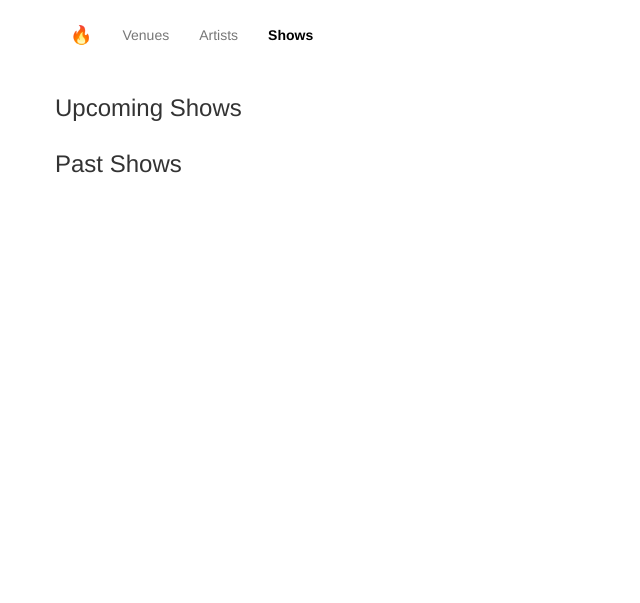
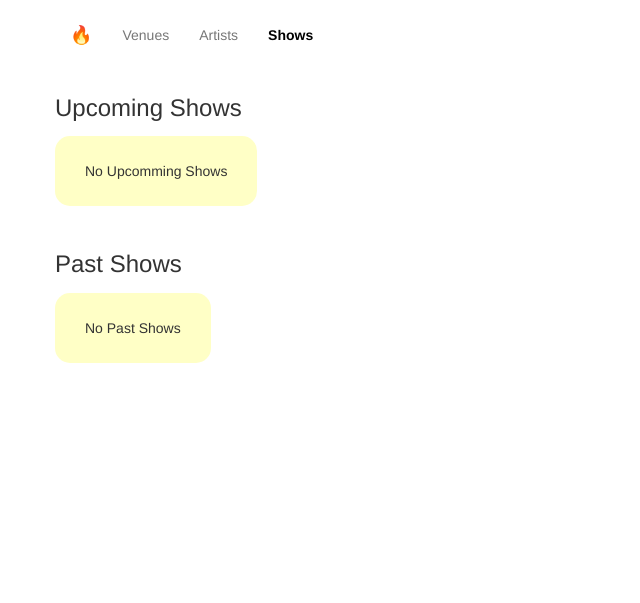
Before and after one commit to johnbabat/fyurr-musical-app, a Flask app: page /shows in a window 1280 px wide. Shown: the top 603 px of the page, without its empty margins (0-640 px from the left). Run offline with Flask 2, Linux system fonts and the light colour scheme; data that the repository does not hold is empty; some libraries are stand-ins or nearby versions.

Commit message:
upcomming and past shows info

```diff
--- a/app.py
+++ b/app.py
@@ -178,7 +178,6 @@ def search_venues():
   response2 = {"count": 0, "data": []}
   venues = Venue.query.all()
   for venue in venues:
-    print(keyWord)
     if keyWord in f'{venue.city.lower()}, {venue.state.lower()}':
       data = {
         "id": venue.id,
@@ -601,9 +600,11 @@ def shows():
 
   shows = Show.query.order_by('id').all()
   data = []
+  available_shows = {"old_shows":0, "new_shows":0}
   for show in shows:
     artist = Artist.query.get(show.artist_id)
     venue = Venue.query.get(show.venue_id)
+    old_show = datetime.now() > dateutil.parser.parse(show.start_time)
     data.append({
       "venue_id": show.venue_id,
       "venue_name": venue.name,
@@ -611,10 +612,14 @@ def shows():
       "artist_name": artist.name,
       "artist_image_link": artist.image_link,
       "start_time": show.start_time,
-      "old_show": datetime.now() > dateutil.parser.parse(show.start_time)
+      "old_show": old_show
     })
+    if old_show:
+      available_shows["old_shows"] +=1
+    else:
+      available_shows["new_shows"] +=1
 
-  return render_template('pages/shows.html', shows=data)
+  return render_template('pages/shows.html', shows=[data, available_shows])
 
 @app.route('/shows/create', methods=['GET'])
 def create_shows():
--- a/static/css/main.quickfix.css
+++ b/static/css/main.quickfix.css
@@ -69,3 +69,11 @@ a > button.edit-property:hover {
 #temp-header > i {
   font-size: large;
 }
+
+.check-shows {
+  display: inline-block;
+  padding: 20px 30px;
+  margin-bottom: 30px;
+  border-radius: 15px;
+  background: #ffffc6;
+}
--- a/templates/pages/shows.html
+++ b/templates/pages/shows.html
@@ -3,7 +3,12 @@
 {% block content %}
 <div class="row shows">
     <h3>Upcoming Shows</h3>
-    {%for show in shows %}
+    {% if shows[1].new_shows == 0 %}
+        <div class="check-shows">
+            <p>No Upcomming Shows</p>
+        </div>
+    {% endif %}
+    {%for show in shows[0] %}
         {% if not show.old_show %}
             <div class="col-sm-4">
                 <div class="tile tile-show">
@@ -19,7 +24,12 @@
 </div>
 <div class="row shows">
     <h3>Past Shows</h3>
-    {%for show in shows %}
+    {% if shows[1].old_shows == 0 %}
+    <div class="check-shows">
+        <p>No Past Shows</p>
+    </div>
+    {% endif %}
+    {%for show in shows[0] %}
         {% if show.old_show %}
             <div class="col-sm-4">
                 <div class="tile tile-show">
```
